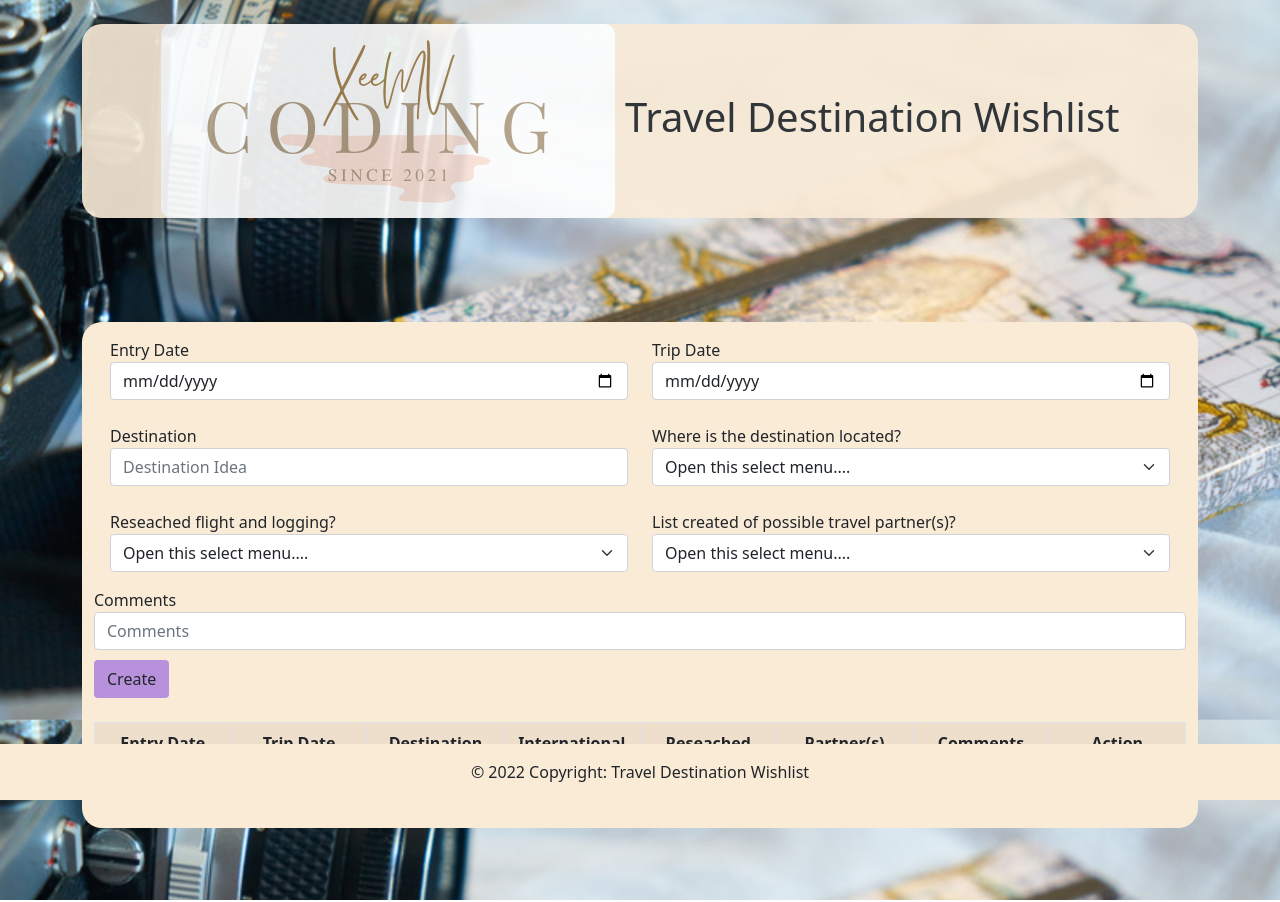
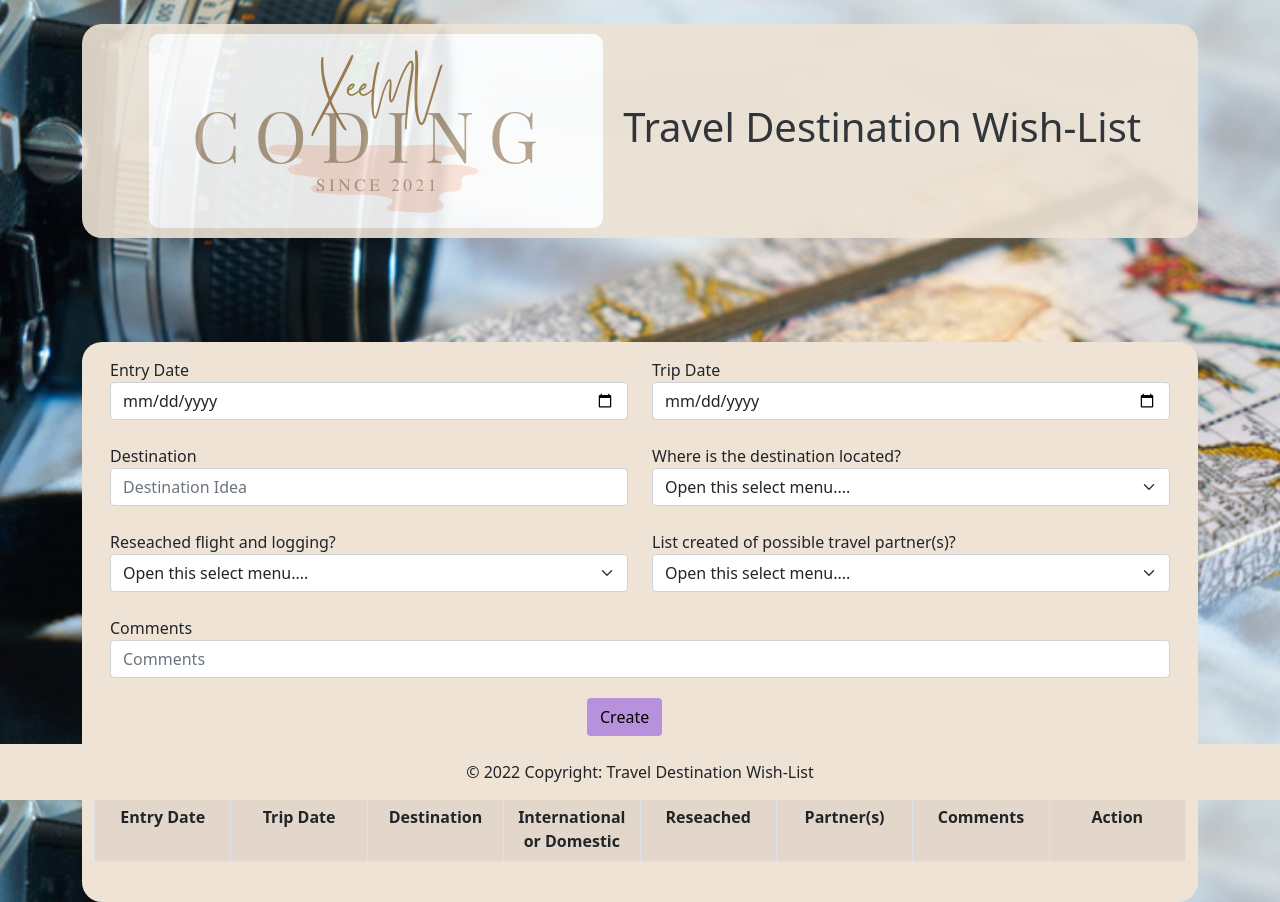
Before and after one commit to xeemv/FE-wk4-assignment, a website: page html/index.html in a window 1280 px wide. Drawn offline with nearby package versions, Linux system fonts and the light colour scheme.

Commit message:
completed project, corrected background image, comment tab, and minor changes

```diff
--- a/html/index.html
+++ b/html/index.html
@@ -10,31 +10,46 @@
     <!-- <link rel="stylesheet" href="../node_modules/bootstrap/dist/css/bootstrap.css"> -->
     <!-- <link rel="stylesheet" href="../css/style.css"> -->
 <style>
+    html {
+    background: url(../images/travel.png) no-repeat center center fixed; background-size: cover;
+    -webkit-background-size: cover;
+    /* -moz-background-size: cover;  */
+    -o-background-size: cover;
+    }
+    /* If in case you wish to turn off the white bg in bootstrap */
     body{
-    background-image: url(../images/travel.png);
-    height: 100vh;
-    background-size: 100%;
-    /* background-repeat: repeat-y; */
-    /* background-repeat: no-repeat center center fixed; */
-    /* -webkit-background-size: cover;
-    -moz-background-size: cover;
-    -o-background-size: cover; */
+    background-color: transparent;
+    /*
+    - found this html backgroundd styling/code from: https://www.quora.com/How-do-I-make-the-background-image-responsive-in-Bootstrap
+    - code was posted by Abhilash Pillai, Online Educator at youtube.com/makdi (2016-present)
+        - 3rd post down from the top of the page.
+    */
     }
+    .responsive {
+    max-width: 75%;
+    height: auto;
+    }
+    /* took the .responsive code from one of my personal side projects dealing w/ bootstrap 4 */
     #logo{
         border-radius: 10px;
+        margin: 10px;
     }
     #wish{
-        background-color: antiquewhite;
+        background-color: rgb(238, 227, 213);
         border-radius: 20px;
     }
     h1{
-        background-color: antiquewhite;
+        background-color: rgb(238, 227, 213);
         opacity: 90%;
         border-radius: 20px;
     }
     #add{
         background-color: rgb(184, 145, 221);
-        margin-top: 10px;
+        margin-top: 20px;
+        margin-left: 45%;
+    }
+    #add:hover{
+        background-color: rgb(131, 44, 131);
     }
     table{
         table-layout: fixed;
@@ -42,6 +57,11 @@
     td {
     white-space: normal !important;
     word-wrap: break-word;
+    }
+    .btn{
+        background-color: rgb(184, 145, 221);
+        margin: 20px;
+        color: black;
     }
     /*
     - td css style is to wrap the comment text in the table and prevent it from spilling over to the action column
@@ -59,7 +79,7 @@ user2195058, this one has 40 vote responses
   </head>
   <body class="container">
       <br>
-    <h1 class="text-center"><img src="../images/logo2.PNG" id="logo"> Travel Destination Wishlist</h1>
+    <h1 class="text-center"><img src="../images/logo2.PNG" id="logo"> Travel Destination Wish-List</h1>
 <br>
 <br>
 <br>
@@ -67,11 +87,12 @@ user2195058, this one has 40 vote responses
 <div class="container" id="wish">
     <div class="card-body">
         <div class="row">
+            <!-- 1st row -->
             <div class="col-sm">
                 <!-- first col -->
                 <div class="form-group">
                     <label for="new-start-date">Entry Date</label>
-                    <input type="date" class="form-control" id="new-entry-date">
+                    <input type="date" class="form-control"                   id="new-entry-date">
                 </div>
             </div>
             <div class="col-sm">
@@ -84,6 +105,7 @@ user2195058, this one has 40 vote responses
         </div>
         <br>
         <div class="row">
+            <!-- second row -->
             <div class="col-sm">
                 <!-- second row first col -->
                 <div class="form-group">
@@ -94,6 +116,7 @@ user2195058, this one has 40 vote responses
         <div class="col-sm">
         <!-- second row second col on same row -->
         <div class="form-group">
+            <!-- first form section -->
             <label for="new-end-date">Where is the destination located?</label>
             <!-- <input form select here class="form-control" > -->
             <!-- drop down list option for user to choose from -->
@@ -106,6 +129,7 @@ user2195058, this one has 40 vote responses
         </div>
         </div>
         </div>
+        <!-- end of second row -->
         <br>
         <div class="row">
         <!-- row 3 -->
@@ -121,6 +145,7 @@ user2195058, this one has 40 vote responses
                   </select>
               </div> -->
                 <div class="form-group">
+                <!-- second form section -->
                     <label for="Reseached-and-logging?">Reseached flight and logging?</label>
                     <!-- <input form select here class="form-control" > -->
                     <!-- drop down list option for user to choose from -->
@@ -138,7 +163,9 @@ user2195058, this one has 40 vote responses
                 <label class="form-check-label" for="inlineCheckbox2">List created of possible travel partner(s)?</label>
               </div> -->
             <div class="col-sm">
+                <!-- 3rd row second column -->
               <div class="form-group">
+                  <!-- second form column -->
                     <label for="partners">List created of possible travel partner(s)?</label>
                     <!-- <input form select here class="form-control" > -->
                     <!-- drop down list option for user to choose from -->
@@ -151,19 +178,21 @@ user2195058, this one has 40 vote responses
                 </div>
             </div>
         </div>
-    </div>
-    <!-- <br> -->
+    <br>
     <div class="row">
+        <!-- 4th row -->
         <div class="col-sm">
             <div class="form-group">
                 <label for="new-end-date">Comments</label>
                 <input type="text" class="form-control" id="new-comments" placeholder="Comments">
             </div>
         </div>
+    </div>
         <div>
             <button id="add" class="btn form control">Create</button>
         </div>
     </div>
+
 <br>
 <!--  create a table  -->
     <table id="list" class="table table-striped table-hover table-bordered table caption-top table-responsive-md table-responsive-stack">
@@ -184,9 +213,9 @@ user2195058, this one has 40 vote responses
 </div>
 
 
+<!-- <br>
 <br>
-<br>
-<br>
+<br> -->
 
 
 
@@ -210,9 +239,9 @@ user2195058, this one has 40 vote responses
 
     <footer class="text-center text-lg-start">
         <!-- Copyright -->
-    <div class="text-center p-3 fixed-bottom" id="footer" style="background-color: antiquewhite;"">
+        <div class="text-center p-3 fixed-bottom" id="footer" style="background-color: rgb(238, 227, 213);">
             © 2022 Copyright:
-      <p1>Travel Destination Wishlist</p1>
+            <p1>Travel Destination Wish-List</p1>
         </div>
         <!-- Copyright -->
     </footer>
--- a/js/script.js
+++ b/js/script.js
@@ -2,7 +2,7 @@ let id = 0;
 
 
 document.getElementById('add').addEventListener('click', () => {
-    let createDate = new Date();
+    // let createDate = new Date();
     // w/o passing any arguments into new Date, it will take the current date/time
     let table = document.getElementById('list');
     // this is the reference to the table
@@ -28,6 +28,8 @@ document.getElementById('add').addEventListener('click', () => {
     // user will select from drop down list and values will display in the table
     row.insertCell(6).innerHTML = document.getElementById('new-comments').value;
     // row.insertCell(5).innerHTML = document.getElementById('new-comments').value;
+
+
     let action = row.insertCell(7);
     // this is the action created to allow a user to delete the current row
     action.appendChild(createDeleteButton(id++));
@@ -39,6 +41,23 @@ document.getElementById('add').addEventListener('click', () => {
     document.getElementById('new-trip-date').value = '';
     // this will give the user a blank slate to start over and add more task
     // this will clear the trip date
+    document.getElementById('new-task-destination').value = '';
+    // this will give the user a blank slate to start over and add more task
+    // this will give clear the destination field
+    document.getElementById('new-destination').value = '';
+    // this will give the user a blank slate to start over
+    // this will give clear the drop down option to select if the trip is international or domestic
+    document.getElementById('Reseached-and-logging').value = '';
+    // this will give the user a blank slate to start over
+    // this will give clear the drop down option to select different predefine choices
+    document.getElementById('partners').value = '';
+    // this will give the user a blank slate to start over
+    // this will give clear the drop down option to select different predefine choices regarding partners
+    document.getElementById('new-comments').value = '';
+    // this will give the user a blank slate to start over
+    // this will give clear text field to enter any comments
+    // table column already has css to wrap text w/in the column
+        // css is inline style
 })
 
 function createDeleteButton(id){
```
Also changed, not shown: css/style.css (+42 -12 lines). Lines whose indentation alone changed are shown as unchanged.
